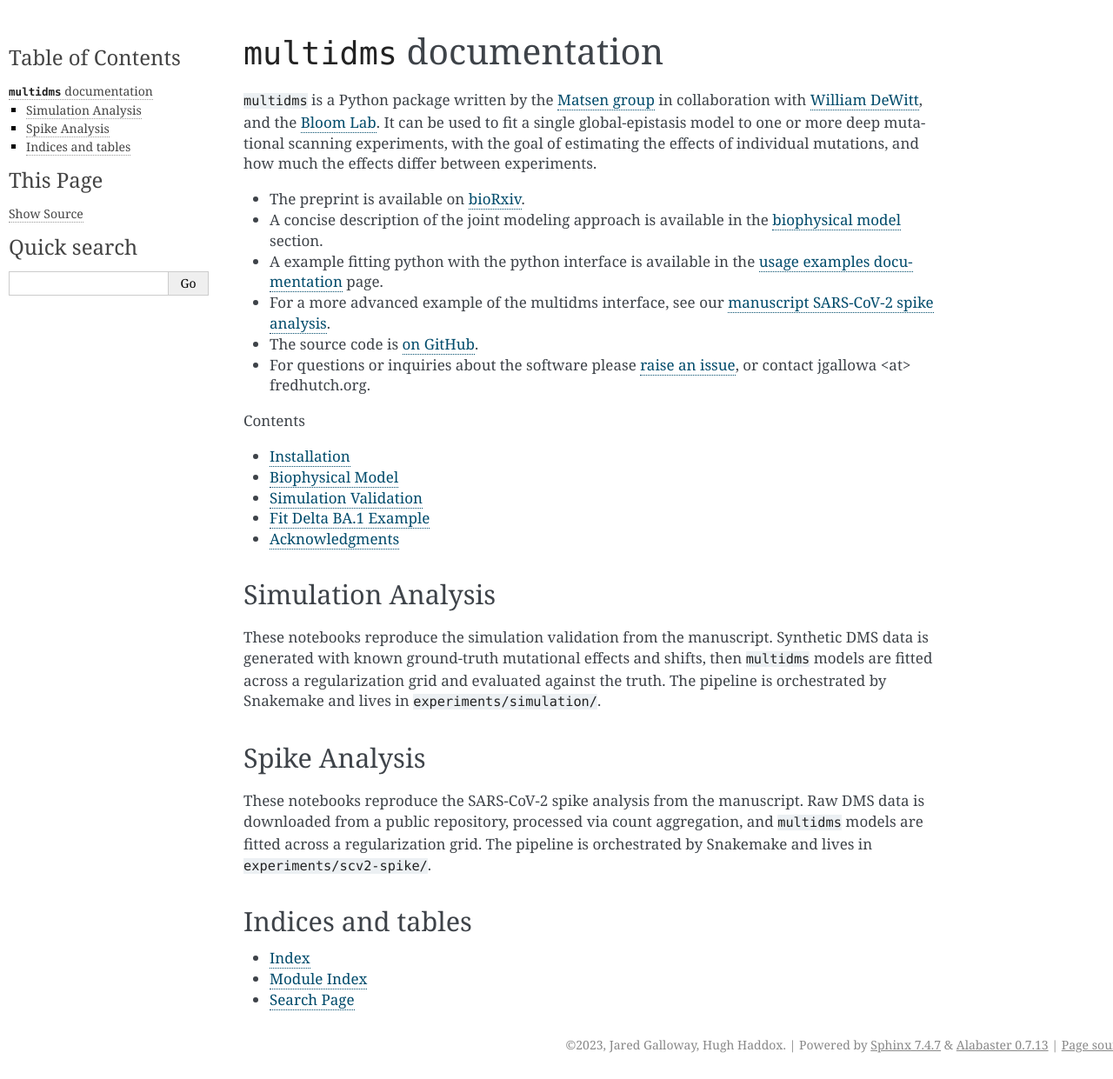
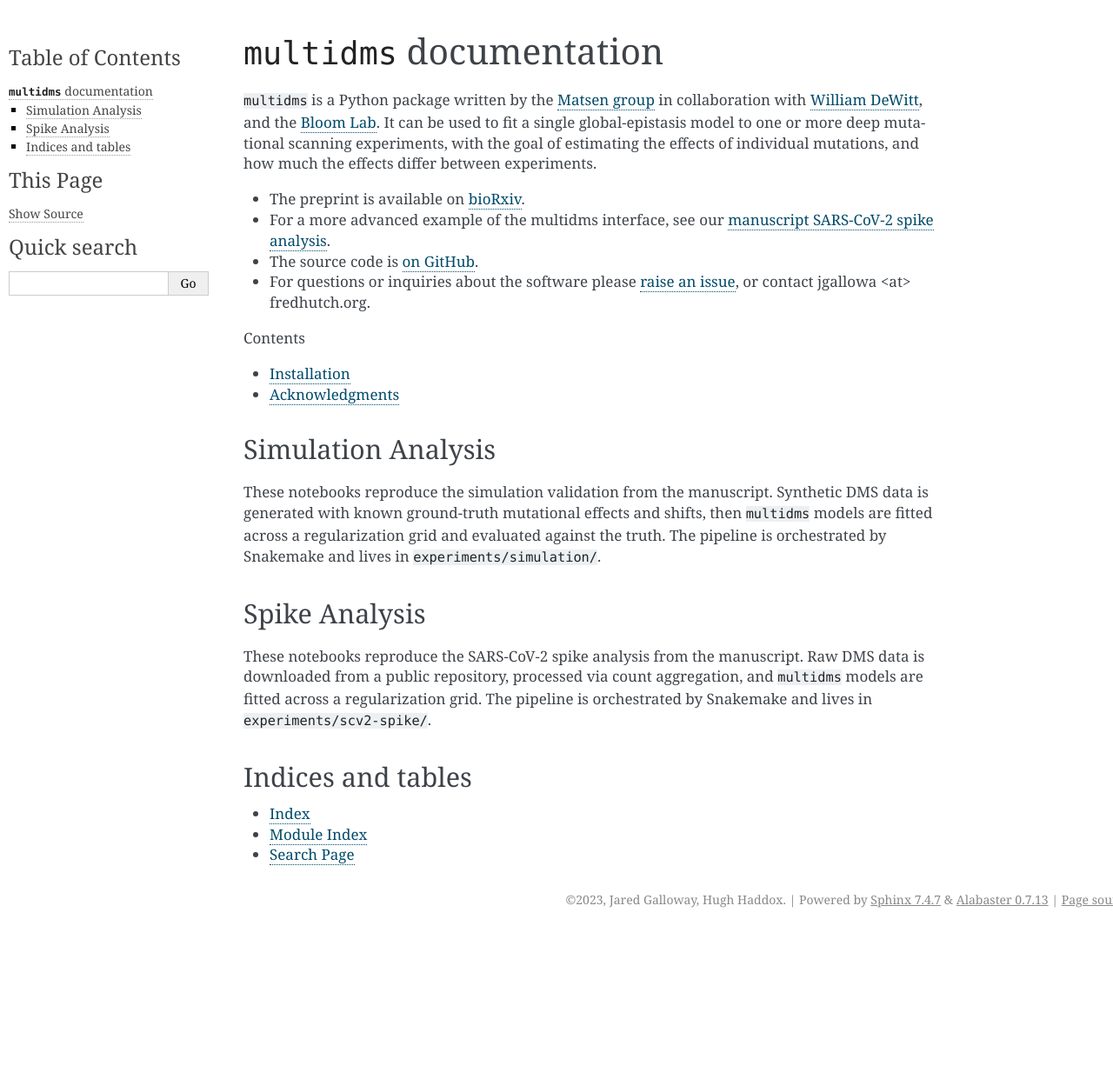
Before and after one commit to matsengrp/multidms, a Sphinx documentation site: the page built from docs/index.rst, in a window 1280 px wide. Shown: the whole page at 87% size. Built offline with Sphinx 7.4.7, drawn with Linux system fonts in a browser that asks for light colours; pages that are not in the unit, such as notebooks, are missing from menus; after the commit the page ends 1074 px from its top, so only the background shows below that.

Commit message:
docs: retire the three COMING SOON placeholder pages
They shipped as empty placeholders on the public site. Removed from both
the toctree and the two absolute-URL intro bullets, which would otherwise
404. Content tracked in the stub issue filed alongside this change (#318).

```diff
--- a/docs/index.rst
+++ b/docs/index.rst
@@ -20,10 +20,6 @@ and how much the effects differ between experiments.
 
 - The preprint is available on `bioRxiv <https://www.biorxiv.org/content/10.1101/2023.07.31.551037v1>`_.
 
-- A concise description of the joint modeling approach is available in the `biophysical model <https://matsengrp.github.io/multidms/biophysical_model.html>`_ section.
-
-- A example fitting python with the python interface is available in the `usage examples documentation <https://matsengrp.github.io/multidms/fit_delta_BA1_example.html>`_ page.
-
 - For a more advanced example of the multidms interface, see our `manuscript SARS-CoV-2 spike analysis <https://matsengrp.github.io/SARS-CoV-2_spike_multidms/spike-analysis.html>`_.
 
 - The source code is `on GitHub <https://github.com/matsengrp/multidms>`_.
@@ -40,9 +36,6 @@ and how much the effects differ between experiments.
     :caption: Contents
 
     installation
-    biophysical_model
-    simulation_validation
-    fit_delta_BA1_example
     multidms
     acknowledgments
     contributing
```
Also changed, not shown: docs/biophysical_model.ipynb (deleted), docs/fit_delta_BA1_example.ipynb (deleted), docs/simulation_validation.ipynb (deleted).
